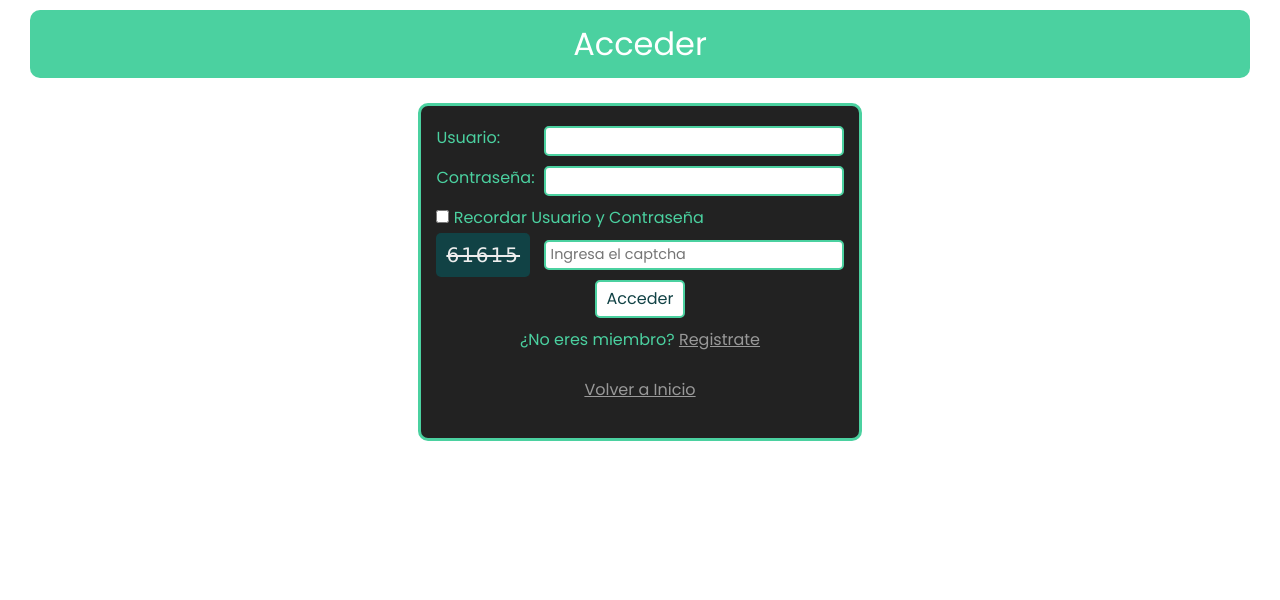
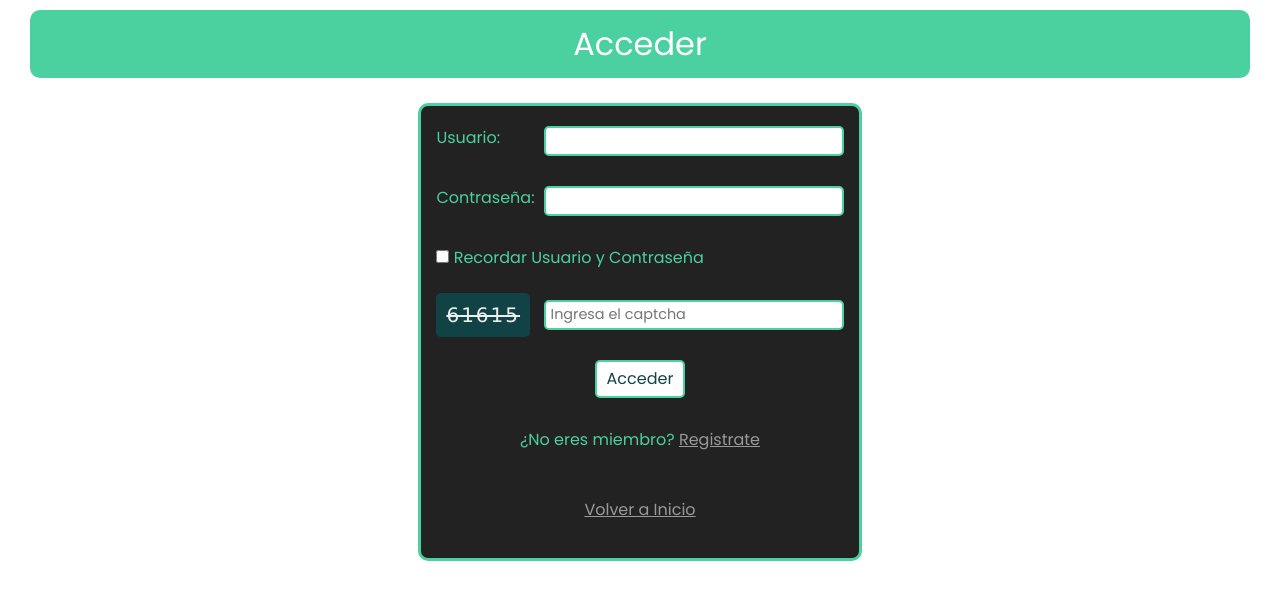
Before and after one commit to Alanxkiller/SpeedFit-Proyecto-Final, a PHP site: page /login.php in a window 1280 px wide. Shown: the top 600 px of the page. Run offline with PHP 8.4, Linux system fonts and the light colour scheme.

Commit message:
Update styleLogin.css

```diff
--- a/login/estilos/styleLogin.css
+++ b/login/estilos/styleLogin.css
@@ -30,7 +30,7 @@ h2{
     align-items: center;
     margin: 15px;
     padding: 20px 15px;
-    gap: 10px;
+    gap: 30px;
     color: var(--principal);
     background-color: #222;
     border: 3px solid var(--principal);
```
